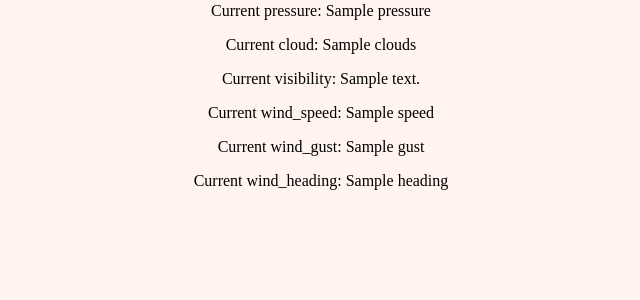
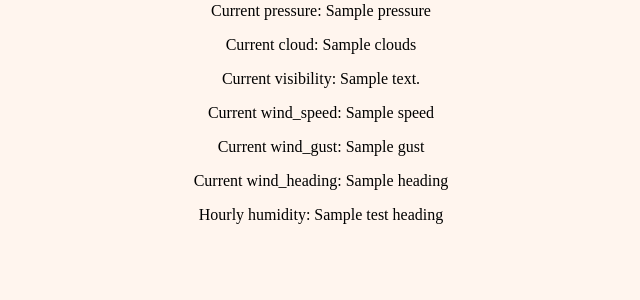
Before and after one commit to vyomaa03/project-2, a Flask app: template templates/user_main.html in a window 1280 px wide. Shown: the part 225-525 px from the top of the page, without its empty margins (319-959 px from the left). Run offline with Flask 2, Linux system fonts and the light colour scheme; the template is opened without the code that fills it: most values are stand-ins (such as "Sample title", 1, 10 or a date in 2020); some libraries are stand-ins or nearby versions.

```diff
--- a/app.py
+++ b/app.py
@@ -9,7 +9,7 @@ import bcrypt
 from database import sql_fetch, sql_write
 
 DATABASE_URL = os.environ.get('DATABASE_URL')
-SECRET_KEY = os.environ.get('SECRET_KEY')
+SECRET_KEY = os.environ.get('SECRET_KEY', 'something')
 app = Flask(__name__)
 app.config['SECRET_KEY'] = SECRET_KEY
 
@@ -82,8 +82,9 @@ def main():
     speed = result['current']['wind_speed']
     gust = result['current']['wind_gust']
     heading = result['current']['wind_deg']
+    test_humidity = result['hourly']['humidity']
 
-    return render_template('user_main.html',timezone=timezone,humidity=humidity, pressure=pressure, clouds=clouds, visibility=visibility,speed=speed, gust=gust, heading=heading,)
+    return render_template('user_main.html',timezone=timezone,humidity=humidity, pressure=pressure, clouds=clouds, visibility=visibility,speed=speed, gust=gust, heading=heading, test_humidity=test_humidity)
 
 
 if __name__ == '__main__':
--- a/templates/user_main.html
+++ b/templates/user_main.html
@@ -27,6 +27,7 @@
         <p>Current wind_speed: {{speed}}</p>
         <p>Current wind_gust: {{gust}}</p>
         <p>Current wind_heading: {{heading}}</p>
+        <p>Hourly humidity: {{test_heading}}</p>
     </div>
 
 
```
